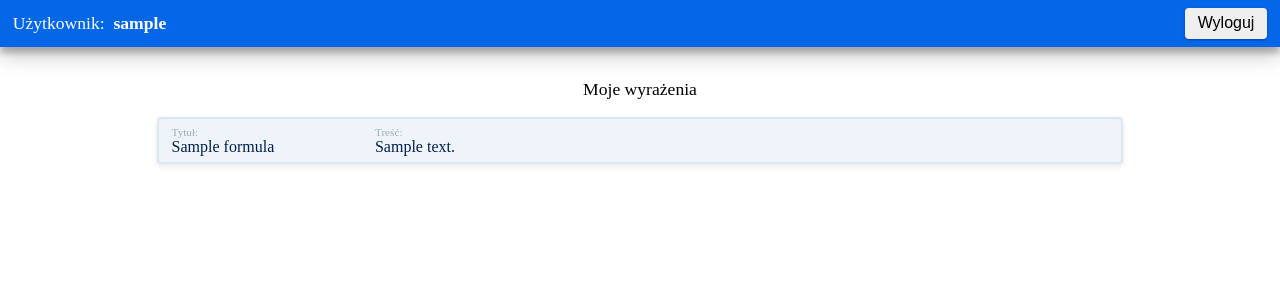
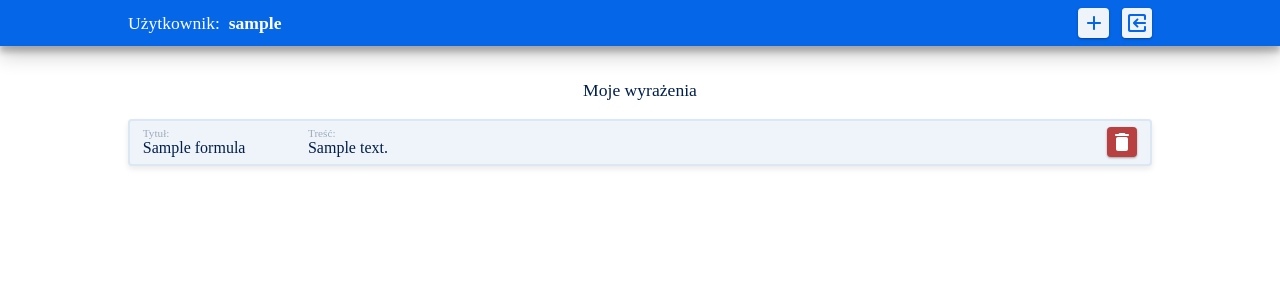
Before and after one commit to stasgora/latex-editor, a Django app: page /home/ in a window 1280 px wide. Shown: the top 300 px of the page. Run offline with Django 3.2, Linux system fonts and the light colour scheme; a user stored in the database is signed in; tables that the repository leaves empty hold one stand-in row (values such as "Sample post").

Commit message:
Home icon buttons

```diff
--- a/editor_app/static/global-styles.css
+++ b/editor_app/static/global-styles.css
@@ -37,3 +37,12 @@ input[type=submit] {
 .input:focus {
 	box-shadow: 0 3px 6px rgba(0,0,0,0.16), 0 3px 6px rgba(0,0,0,0.23);
 }
+
+.icon {
+	border-width: 0;
+	outline-width: 0;
+	box-sizing: border-box;
+	fill: white;
+	padding: .2em;
+	border-radius: 4px;
+}
--- a/editor_app/static/home-styles.css
+++ b/editor_app/static/home-styles.css
@@ -4,7 +4,7 @@ body {
 
 body > section:first-of-type {
 	width: 100%;
-	padding: .5em .8em;
+	padding: .5em 10%;
 	box-sizing: border-box;
 
 	display: flex;
@@ -23,6 +23,25 @@ body > section:first-of-type > span {
 	font-size: 1.1em;
 }
 
+body > section:first-of-type > div {
+	display: flex;
+}
+
+body > section:first-of-type > div * {
+	background-color: #eff4fb;
+	border-radius: 4px;
+	cursor: pointer;
+}
+
+body > section:first-of-type > div svg {
+	fill: #0567e8;
+	transform: rotate(180deg);
+}
+
+body > section:first-of-type a {
+	margin-right: .8em;
+}
+
 body > div:first-of-type {
 	display: flex;
 	flex-direction: column;
@@ -31,20 +50,20 @@ body > div:first-of-type {
 }
 
 .formulas > span:first-child {
+	color: #011f4c;
 	font-size: 1.1em;
-	margin-bottom: 1em;
+	margin: 1em 0;
 	text-align: center;
 }
 
 .formulas {
-	padding: 1em;
 	flex-grow: 1;
 	max-width: 100%;
 }
 
 .formula {
 	display: flex;
-	margin: .4em .8em;
+	margin: .4em 0;
 	padding: .4em .8em;
 	max-height: 12em;
 	border-radius: 4px;
@@ -71,6 +90,10 @@ body > div:first-of-type {
 	width: 20%;
 }
 
+.formula > div:not(.content) {
+	width: 15%;
+}
+
 .formula > div:not(:last-child) {
 	margin-right: 1em;
 }
@@ -79,10 +102,12 @@ body > div:first-of-type {
 	flex-grow: 1;
 }
 
-.formula input {
-	border: 2px solid #ca0000;
-	border-radius: 4px;
-	color: white;
-	font-weight: bold;
-	background-color: #ff0000e3;
+.formula > form:last-of-type {
+	display: flex;
+	flex-direction: column;
+	justify-content: center;
 }
+
+.formula button {
+	background-color: #b94040;
+}
--- a/editor_app/templates/home.html
+++ b/editor_app/templates/home.html
@@ -23,10 +23,23 @@
 	<body>
 		<section>
 			<span>Użytkownik:&nbsp;&nbsp;<strong>{{ request.user.username }}</strong></span>
-			<form action="{% url 'logout' %}" method="post">
-				{% csrf_token %}
-				<input type="submit" value="Wyloguj" class="field button"/>
-			</form>
+			<div>
+				<a href="/new" class="field button icon" title="Dodaj">
+					<svg xmlns="http://www.w3.org/2000/svg" height="24" viewBox="0 0 24 24" width="24">
+						<path d="M0 0h24v24H0V0z" fill="none"></path>
+						<path d="M18 13h-5v5c0 .55-.45 1-1 1s-1-.45-1-1v-5H6c-.55 0-1-.45-1-1s.45-1 1-1h5V6c0-.55.45-1 1-1s1 .45 1 1v5h5c.55 0 1 .45 1 1s-.45 1-1 1z"></path>
+					</svg>
+				</a>
+				<form action="{% url 'logout' %}" method="post">
+					{% csrf_token %}
+					<button type="submit" class="field button icon" title="Wyloguj">
+						<svg xmlns="http://www.w3.org/2000/svg" height="24" viewBox="0 0 24 24" width="24">
+							<path d="M0 0h24v24H0V0z" fill="none"></path>
+							<path d="M10.79 16.29c.39.39 1.02.39 1.41 0l3.59-3.59c.39-.39.39-1.02 0-1.41L12.2 7.7c-.39-.39-1.02-.39-1.41 0-.39.39-.39 1.02 0 1.41L12.67 11H4c-.55 0-1 .45-1 1s.45 1 1 1h8.67l-1.88 1.88c-.39.39-.38 1.03 0 1.41zM19 3H5c-1.11 0-2 .9-2 2v3c0 .55.45 1 1 1s1-.45 1-1V6c0-.55.45-1 1-1h12c.55 0 1 .45 1 1v12c0 .55-.45 1-1 1H6c-.55 0-1-.45-1-1v-2c0-.55-.45-1-1-1s-1 .45-1 1v3c0 1.1.9 2 2 2h14c1.1 0 2-.9 2-2V5c0-1.1-.9-2-2-2z"></path>
+						</svg>
+					</button>
+				</form>
+			</div>
 		</section>
 		{% if messages %}
 			{% for message in messages %}
@@ -47,6 +60,15 @@
 							<span>Treść:</span>
 							{{ formula.text }}
 						</div>
+						<form action="{% url 'remove' formula.id %}" method="post">
+							{% csrf_token %}
+							<button type="submit" value="Wyloguj" class="field button icon" title="Usuń">
+								<svg xmlns="http://www.w3.org/2000/svg" height="24" viewBox="0 0 24 24" width="24">
+									<path d="M0 0h24v24H0V0z" fill="none"></path>
+									<path d="M6 19c0 1.1.9 2 2 2h8c1.1 0 2-.9 2-2V9c0-1.1-.9-2-2-2H8c-1.1 0-2 .9-2 2v10zM18 4h-2.5l-.71-.71c-.18-.18-.44-.29-.7-.29H9.91c-.26 0-.52.11-.7.29L8.5 4H6c-.55 0-1 .45-1 1s.45 1 1 1h12c.55 0 1-.45 1-1s-.45-1-1-1z"></path>
+								</svg>
+							</button>
+						</form>
 					</a>
 				{% endfor %}
 			</section>
@@ -68,7 +90,15 @@
 								<span>Treść:</span>
 								{{ formula.text }}
 							</div>
-							<input type="submit" value="Usuń"/>
+							<form action="{% url 'remove' formula.id %}" method="post">
+								{% csrf_token %}
+								<button type="submit" value="Wyloguj" class="field button icon" title="Usuń">
+									<svg xmlns="http://www.w3.org/2000/svg" height="24" viewBox="0 0 24 24" width="24">
+										<path d="M0 0h24v24H0V0z" fill="none"></path>
+										<path d="M6 19c0 1.1.9 2 2 2h8c1.1 0 2-.9 2-2V9c0-1.1-.9-2-2-2H8c-1.1 0-2 .9-2 2v10zM18 4h-2.5l-.71-.71c-.18-.18-.44-.29-.7-.29H9.91c-.26 0-.52.11-.7.29L8.5 4H6c-.55 0-1 .45-1 1s.45 1 1 1h12c.55 0 1-.45 1-1s-.45-1-1-1z"></path>
+									</svg>
+								</button>
+							</form>
 						</div>
 					{% endfor %}
 				</section>
--- a/editor_app/urls.py
+++ b/editor_app/urls.py
@@ -11,4 +11,5 @@ urlpatterns = [
 	path('new/', views.new, name='new'),
 	path('edit/<int:formula_id>/', views.editor, name='editor'),
 	path('save/', views.save, name='save'),
+	path('remove/<int:formula_id>/', views.remove, name='remove'),
 ]
--- a/editor_app/views.py
+++ b/editor_app/views.py
@@ -49,6 +49,10 @@ def save(request):
 	return redirect('home')
 
 
+def remove(request, id):
+	return redirect('home')
+
+
 def auth(request):
 	redirect_path = request.POST['next'] if ('next' in request.POST and request.POST['next']) else 'home'
 
```
